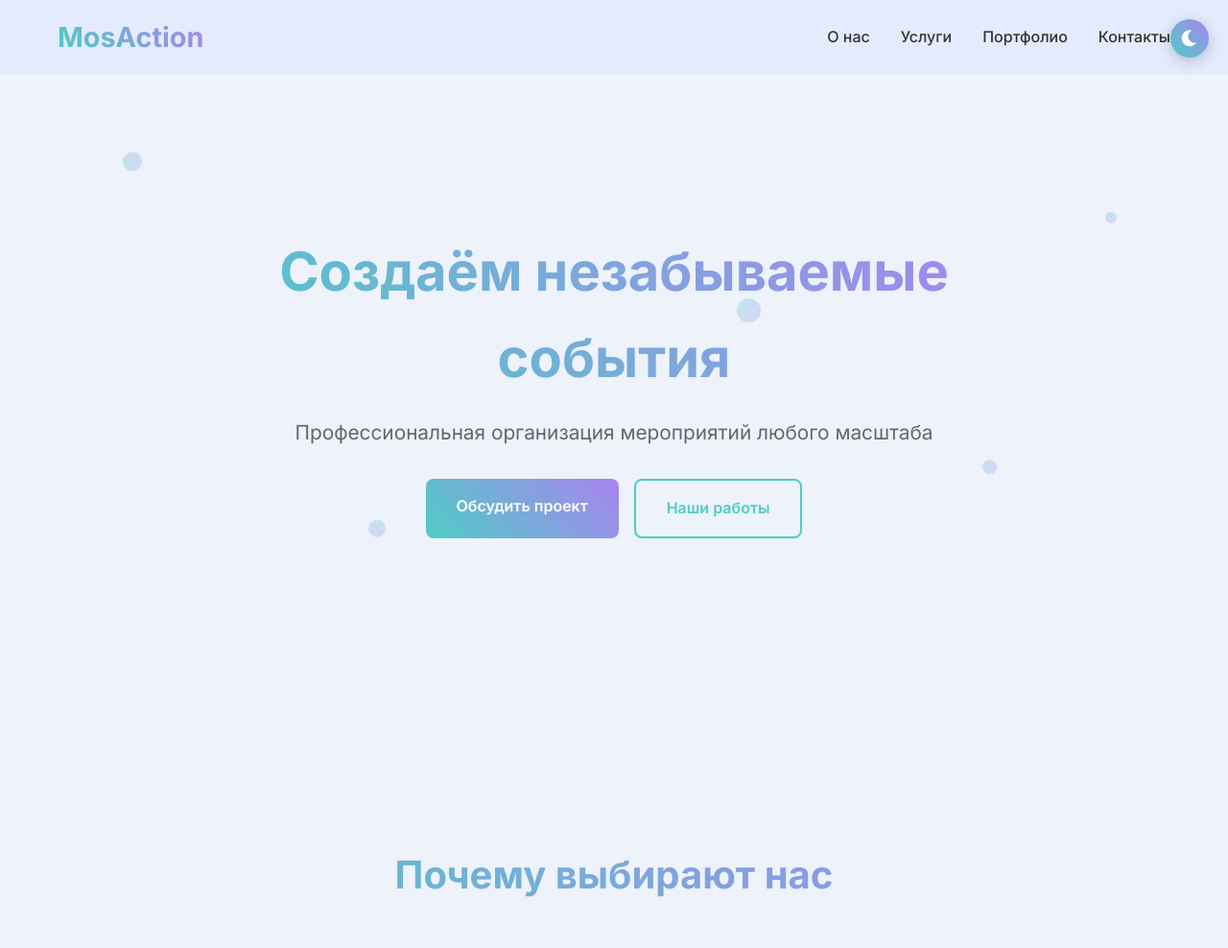
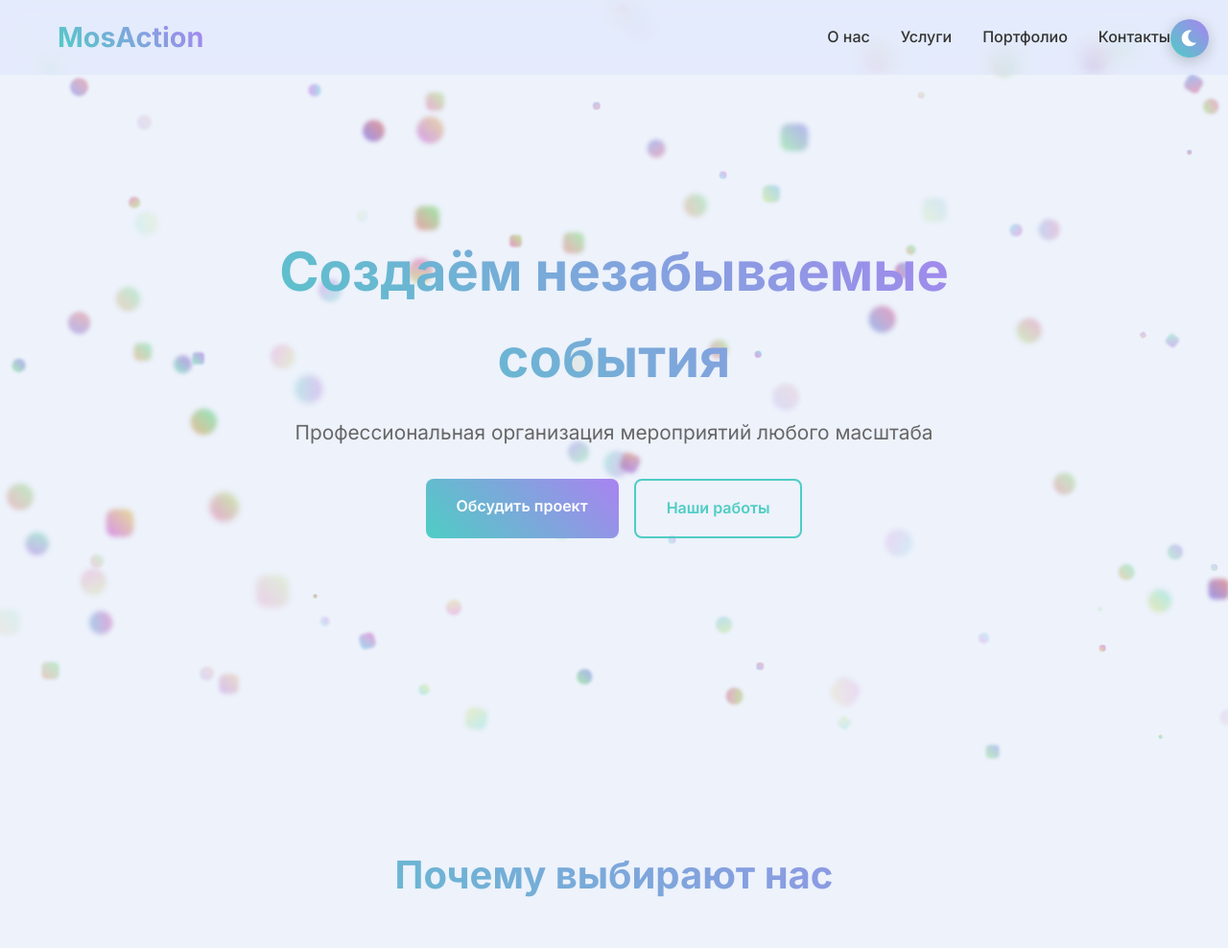
Before and after one commit to Laterner/expo_site, a FastAPI app: page / in a window 1280 px wide. Shown: the top 988 px of the page at 96% size. Run offline with FastAPI, Linux system fonts and the light colour scheme.

Commit message:
particles

```diff
--- a/app/static/css/main.css
+++ b/app/static/css/main.css
@@ -219,55 +219,66 @@ body {
     animation: float 6s infinite ease-in-out;
 }
 
-.particle:nth-child(1) {
-    width: 20px;
-    height: 20px;
-    top: 20%;
-    left: 10%;
-    animation-delay: 0s;
+.particle {
+    position: absolute;
+    background: linear-gradient(45deg, #ff6b6b, #4ecdc4);
+    border-radius: 50%;
+    opacity: 0.3;
+    animation: float 6s infinite ease-in-out;
+    filter: blur(0.5px);
 }
 
-.particle:nth-child(2) {
-    width: 15px;
-    height: 15px;
-    top: 60%;
-    left: 80%;
-    animation-delay: 1s;
+/* Разные варианты анимации для разнообразия */
+.particle:nth-child(3n) {
+    animation-name: float-alt-1;
 }
 
-.particle:nth-child(3) {
-    width: 25px;
-    height: 25px;
-    top: 40%;
-    left: 60%;
-    animation-delay: 2s;
+.particle:nth-child(3n+1) {
+    animation-name: float-alt-2;
 }
 
-.particle:nth-child(4) {
-    width: 18px;
-    height: 18px;
-    top: 70%;
-    left: 30%;
-    animation-delay: 3s;
+@keyframes float-alt-1 {
+    0%, 100% {
+        transform: translate(0, 0) rotate(0deg);
+    }
+    33% {
+        transform: translate(20px, -15px) rotate(120deg);
+    }
+    66% {
+        transform: translate(-15px, 10px) rotate(240deg);
+    }
 }
 
-.particle:nth-child(5) {
-    width: 12px;
-    height: 12px;
-    top: 30%;
-    left: 90%;
-    animation-delay: 4s;
+@keyframes float-alt-2 {
+    0%, 100% {
+        transform: translate(0, 0) scale(1);
+    }
+    50% {
+        transform: translate(-10px, -25px) scale(1.2);
+    }
 }
 
-@keyframes float {
+/* Эффект пульсации для некоторых частиц */
+.particle:nth-child(5n) {
+    animation: pulse-float 8s infinite ease-in-out;
+}
 
-    0%,
-    100% {
-        transform: translateY(0) rotate(0deg);
+@keyframes pulse-float {
+    0%, 100% {
+        transform: translateY(0) scale(1);
+        opacity: 0.2;
     }
-
+    25% {
+        transform: translateY(-15px) scale(1.1);
+        opacity: 0.4;
+    }
     50% {
-        transform: translateY(-20px) rotate(180deg);
+        transform: translateY(-25px) scale(1.3);
+        opacity: 0.6;
+    }
+    75% {
+        transform: translateY(-15px) scale(1.1);
+        opacity: 0.4;
     }
 }
 
--- /dev/null
+++ b/app/static/js/particles.js
@@ -0,0 +1,188 @@
+// Функция для создания частиц
+function createParticles(containerId, count = 50) {
+    const container = document.getElementById(containerId);
+    if (!container) return;
+
+    // Очищаем контейнер перед созданием новых частиц
+    container.innerHTML = '';
+
+    // Создаем частицы
+    for (let i = 0; i < count; i++) {
+        const particle = document.createElement('div');
+        particle.className = 'particle';
+
+        // Случайные параметры для каждой частицы
+        const size = Math.random() * 25 + 5; // От 5px до 30px
+        const opacity = Math.random() * 0.4 + 0.1; // От 0.1 до 0.5
+        const left = Math.random() * 100; // От 0% до 100%
+        const top = Math.random() * 100; // От 0% до 100%
+        const animationDelay = Math.random() * 5; // От 0s до 5s
+        const animationDuration = Math.random() * 4 + 4; // От 4s до 8s
+
+        // Применяем стили
+        particle.style.width = `${size}px`;
+        particle.style.height = `${size}px`;
+        particle.style.left = `${left}%`;
+        particle.style.top = `${top}%`;
+        particle.style.opacity = opacity;
+        particle.style.animationDelay = `${animationDelay}s`;
+        particle.style.animationDuration = `${animationDuration}s`;
+
+        // Случайный градиент для разнообразия
+        const gradients = [
+            'linear-gradient(45deg, #ff6b6b, #4ecdc4)',
+            'linear-gradient(45deg, #4ecdc4, #ff6b6b)',
+            'linear-gradient(45deg, #ff6b6b, #ffd93d)',
+            'linear-gradient(45deg, #6bcf7f, #4ecdc4)'
+        ];
+        const randomGradient = gradients[Math.floor(Math.random() * gradients.length)];
+        particle.style.background = randomGradient;
+
+        // Добавляем в контейнер
+        container.appendChild(particle);
+    }
+}
+
+// Улучшенная функция для адаптивного создания частиц
+function createResponsiveParticles(containerId, options = {}) {
+    const {
+        density = 'medium', // 'low', 'medium', 'high', 'very-high'
+        sizeRange = { min: 3, max: 30 },
+        opacityRange = { min: 0.1, max: 0.6 }
+    } = options;
+
+    const densityMap = {
+        'low': 20,
+        'medium': 50,
+        'high': 100,
+        'very-high': 200
+    };
+
+    const count = densityMap[density] || 50;
+    createParticles(containerId, count, sizeRange, opacityRange);
+}
+
+// Обновленная функция createParticles с дополнительными параметрами
+function createParticles(containerId, count = 50, sizeRange = { min: 3, max: 30 }, opacityRange = { min: 0.1, max: 0.6 }) {
+    const container = document.getElementById(containerId);
+    if (!container) return;
+
+    container.innerHTML = '';
+
+    // Создаем фрагмент для оптимизации производительности
+    const fragment = document.createDocumentFragment();
+
+    for (let i = 0; i < count; i++) {
+        const particle = document.createElement('div');
+        particle.className = 'particle';
+
+        // Случайные параметры
+        const size = Math.random() * (sizeRange.max - sizeRange.min) + sizeRange.min;
+        const opacity = Math.random() * (opacityRange.max - opacityRange.min) + opacityRange.min;
+        const left = Math.random() * 100;
+        const top = Math.random() * 100;
+        const animationDelay = Math.random() * 5;
+        const animationDuration = Math.random() * 4 + 4;
+
+        // Случайный цвет градиента
+        const hue1 = Math.random() * 360;
+        const hue2 = (hue1 + 120) % 360; // Комплементарный цвет
+        const gradient = `linear-gradient(45deg, hsl(${hue1}, 70%, 60%), hsl(${hue2}, 70%, 60%))`;
+
+        // Применяем стили
+        Object.assign(particle.style, {
+            width: `${size}px`,
+            height: `${size}px`,
+            left: `${left}%`,
+            top: `${top}%`,
+            opacity: opacity,
+            animationDelay: `${animationDelay}s`,
+            animationDuration: `${animationDuration}s`,
+            background: gradient,
+            borderRadius: Math.random() > 0.7 ? '30%' : '50%',
+            filter: `blur(${size * 0.1}px)`,
+            transform: `rotate(${Math.random() * 360}deg)`
+        });
+
+        fragment.appendChild(particle);
+    }
+
+    container.appendChild(fragment);
+}
+
+// Функция для обновления частиц при изменении размера окна
+function updateParticlesOnResize(containerId) {
+    let resizeTimeout;
+
+    window.addEventListener('resize', () => {
+        clearTimeout(resizeTimeout);
+        resizeTimeout = setTimeout(() => {
+            const container = document.getElementById(containerId);
+            if (container && container.children.length > 0) {
+                // Сохраняем текущие настройки и пересоздаем частицы
+                const particles = Array.from(container.children);
+                const count = particles.length;
+
+                // Пересоздаем с теми же параметрами
+                createParticles(containerId, count);
+            }
+        }, 250);
+    });
+}
+
+// Функция для интерактивных частиц (реагируют на курсор)
+function createInteractiveParticles(containerId, count = 50) {
+    createParticles(containerId, count);
+    const container = document.getElementById(containerId);
+
+    container.addEventListener('mousemove', (e) => {
+        const rect = container.getBoundingClientRect();
+        const x = ((e.clientX - rect.left) / rect.width) * 100;
+        const y = ((e.clientY - rect.top) / rect.height) * 100;
+
+        const particles = container.children;
+        const force = 30; // Сила отталкивания
+
+        Array.from(particles).forEach(particle => {
+            const particleLeft = parseFloat(particle.style.left);
+            const particleTop = parseFloat(particle.style.top);
+
+            const dx = particleLeft - x;
+            const dy = particleTop - y;
+            const distance = Math.sqrt(dx * dx + dy * dy);
+
+            if (distance < 20) {
+                const angle = Math.atan2(dy, dx);
+                const moveX = Math.cos(angle) * force;
+                const moveY = Math.sin(angle) * force;
+
+                particle.style.transform = `translate(${moveX}px, ${moveY}px)`;
+                particle.style.transition = 'transform 0.3s ease';
+            } else {
+                particle.style.transform = 'translate(0, 0)';
+                particle.style.transition = 'transform 0.5s ease';
+            }
+        });
+    });
+}
+
+// Инициализация после загрузки страницы
+document.addEventListener('DOMContentLoaded', () => {
+    // Создаем 75 частиц по умолчанию
+    createInteractiveParticles('particles', 100);
+
+    // Или используйте одну из других функций:
+    // createResponsiveParticles('particles', { density: 'high' });
+    // createInteractiveParticles('particles', 100);
+
+    // Добавляем обработчик изменения размера окна
+    updateParticlesOnResize('particles');
+});
+
+// Экспортируем функции для использования в консоли разработчика
+window.Particles = {
+    createParticles,
+    createResponsiveParticles,
+    createInteractiveParticles,
+    updateParticlesOnResize
+};
--- a/app/static/js/script.js
+++ b/app/static/js/script.js
@@ -296,7 +296,7 @@ style.textContent = `
 document.head.appendChild(style);
 
 
-// Добавьте этот код перед закрывающим тегом </body>
+/* Смена темы */
 const themeToggle = document.createElement('button');
 themeToggle.className = 'theme-toggle';
 themeToggle.innerHTML = '<i class="fas fa-moon"></i>';
@@ -334,6 +334,7 @@ function toggleTheme() {
     setTheme(newTheme);
 }
 
+
 // Инициализация
 document.addEventListener('DOMContentLoaded', () => {
     const preferredTheme = getPreferredTheme();
--- a/app/templates/index.html
+++ b/app/templates/index.html
@@ -8,6 +8,7 @@
     <link href="https://fonts.googleapis.com/css2?family=Inter:wght@300;400;500;600;700&display=swap" rel="stylesheet">
     <link rel="stylesheet" href="https://cdnjs.cloudflare.com/ajax/libs/font-awesome/6.0.0/css/all.min.css">
     <link rel="icon" href="/static/images/favicon.svg">
+    <script src="/static/js/particles.js"></script>
 </head>
 <body>
     <!-- Header -->
@@ -36,13 +37,7 @@
             </div>
         </div>
         <div class="hero-background">
-            <div class="particles">
-                <div class="particle"></div>
-                <div class="particle"></div>
-                <div class="particle"></div>
-                <div class="particle"></div>
-                <div class="particle"></div>
-            </div>
+            <div class="particles" id="particles"></div>
         </div>
     </section>
 
```
Also changed, not shown: app/static/js/doc.md (added, +44 -0 lines).
